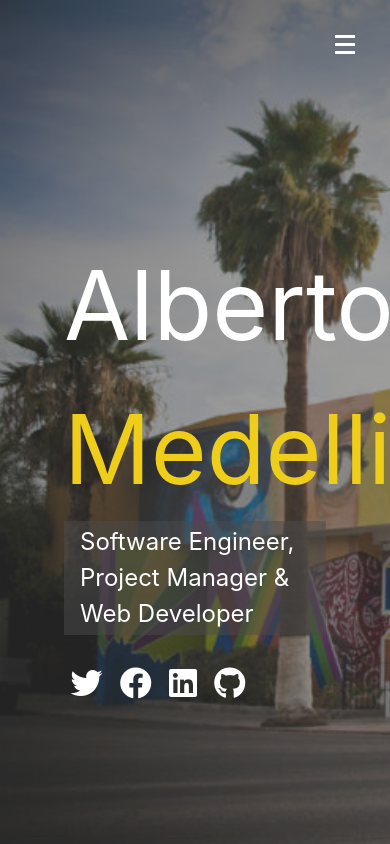
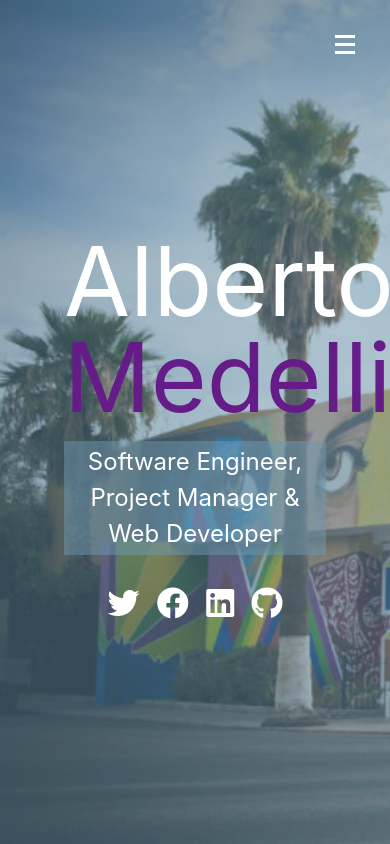
Before and after one commit to MEGAALBERT/alberto-portfolio, a website: page dist/index.html in a window 390 px wide. Drawn offline with Linux system fonts and the light colour scheme.

Commit message:
added responsiveness to page

```diff
--- a/scss/_config.scss
+++ b/scss/_config.scss
@@ -1,5 +1,5 @@
-$primary-color: rgb(71, 71, 71);
-$secondary-color: #eece1a;
+$primary-color: rgb(104, 147, 172);
+$secondary-color: #661c88;
 $show-home-image: true;
 $home-image: url(../img/background.jpg);
 $background-opacity: 0.5;
@@ -30,3 +30,28 @@ $background-opacity: 0.5;
 
     }
 }
+
+//Media Query Mixins
+@mixin mediaSm {
+    @media screen and (max-width: 500px) {
+        @content;
+    }
+}
+
+@mixin mediaMd {
+    @media screen and (max-width: 768px) {
+        @content;
+    }
+}
+
+@mixin mediaLg {
+    @media screen and (min-width: 769px) and (max-width: 1170px) {
+        @content;
+    }
+}
+
+@mixin mediaXL {
+    @media screen and (min-width: 1171px) {
+        @content;
+    }
+}
--- /dev/null
+++ b/scss/_mobile.scss
@@ -0,0 +1,58 @@
+// Widescreens
+@include mediaXL {
+
+}
+
+// Desktops & Laptops
+@include mediaLg {
+
+}
+
+// Tablets, small laptops
+@include mediaMd {
+    main{
+        align-items: center;
+        text-align: center;
+
+        .lg-heading {
+            line-height: 1;
+            margin-bottom: 1rem;
+        }
+    }
+
+    ul.menu-nav,
+    div.menu-branding {
+        float: none;
+        width: 100%;
+        min-height: 0;
+
+        &.show {
+            transform: translate3d(0,0,0);
+        }
+    }
+
+    .menu-nav {
+      height: 75vh;
+      transform: translate3d(-100%, 0, 0);
+      font-size: 24px;
+    }
+
+    .menu-branding {
+        height: 25vh;
+        transform: translate3d(100%, 0, 0);
+
+        .portrait {
+            background: url('../img/portrait_small.jpg');
+            width: 150px;
+            height: 150px;
+            background-size: cover;
+        }
+    }
+}
+
+// Smartphones
+@include mediaSm {
+    main#home h1{
+        margin-top: 10vh;
+    }
+}
--- a/scss/main.scss
+++ b/scss/main.scss
@@ -1,5 +1,6 @@
 @import 'config';
 @import 'menu';
+@import 'mobile';
 
 * {
     box-sizing: border-box;
```
Also changed, not shown: dist/css/main.css.
